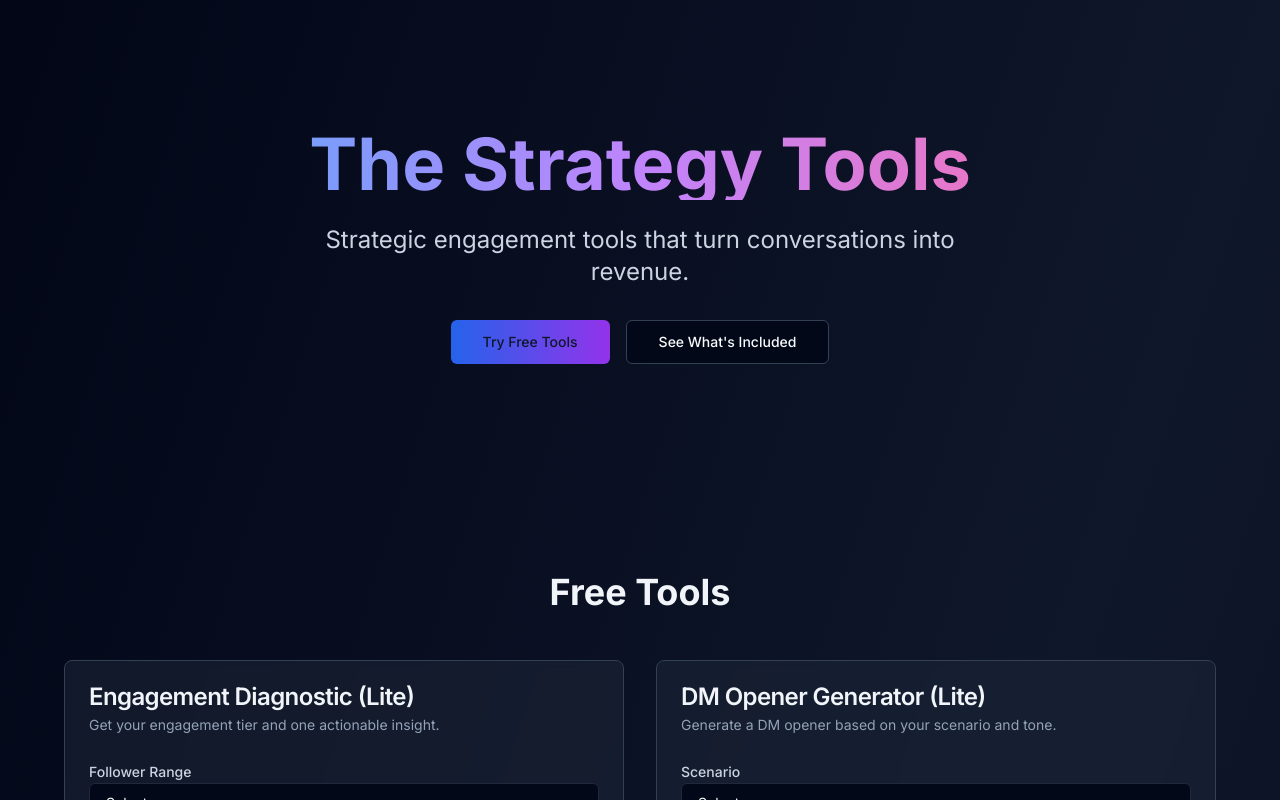
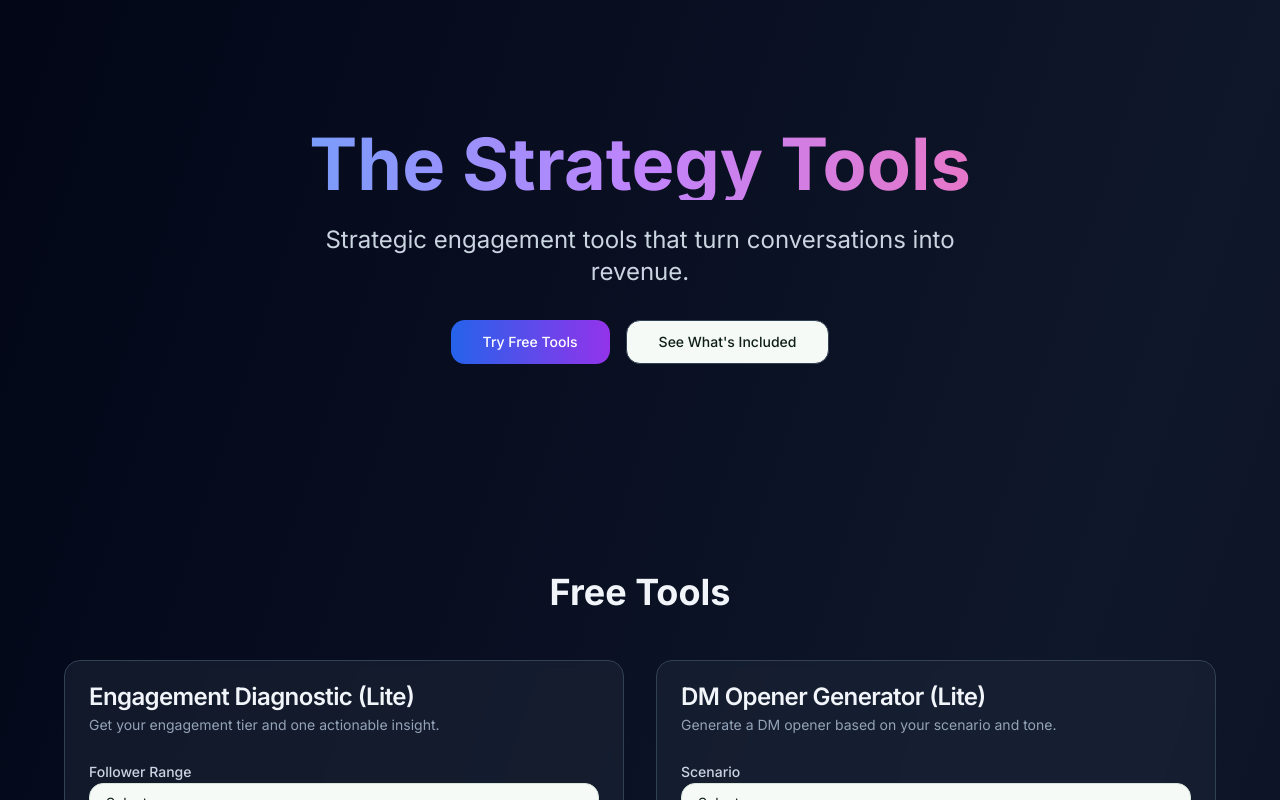
Before and after one commit to gmajors1326/strategies-tool-funnel, a Next.js app: page / in a window 1280 px wide. Shown: the top 800 px of the page. Built offline with nearby package versions, Linux system fonts and the light colour scheme.

Commit message:
Apply light cactus green theme tokens

```diff
--- a/app/globals.css
+++ b/app/globals.css
@@ -4,26 +4,48 @@
 
 @layer base {
   :root {
-    --background: 222.2 84% 4.9%;
-    --foreground: 210 40% 98%;
-    --card: 222.2 84% 4.9%;
-    --card-foreground: 210 40% 98%;
-    --popover: 222.2 84% 4.9%;
-    --popover-foreground: 210 40% 98%;
-    --primary: 217.2 91.2% 59.8%;
-    --primary-foreground: 222.2 47.4% 11.2%;
-    --secondary: 217.2 32.6% 17.5%;
-    --secondary-foreground: 210 40% 98%;
-    --muted: 217.2 32.6% 17.5%;
-    --muted-foreground: 215 20.2% 65.1%;
-    --accent: 217.2 32.6% 17.5%;
-    --accent-foreground: 210 40% 98%;
-    --destructive: 0 62.8% 30.6%;
-    --destructive-foreground: 210 40% 98%;
-    --border: 217.2 32.6% 17.5%;
-    --input: 217.2 32.6% 17.5%;
-    --ring: 224.3 76.3% 48%;
-    --radius: 0.5rem;
+    --background: 135 33% 97%;
+    --foreground: 150 33% 9%;
+    --card: 0 0% 100%;
+    --card-foreground: 150 33% 9%;
+    --popover: 0 0% 100%;
+    --popover-foreground: 150 33% 9%;
+    --primary: 151 41% 31%;
+    --primary-foreground: 0 0% 100%;
+    --secondary: 145 28% 93%;
+    --secondary-foreground: 151 41% 20%;
+    --muted: 145 24% 92%;
+    --muted-foreground: 152 16% 30%;
+    --accent: 140 23% 86%;
+    --accent-foreground: 150 33% 9%;
+    --destructive: 4 72% 43%;
+    --destructive-foreground: 0 0% 100%;
+    --border: 142 20% 87%;
+    --input: 142 20% 87%;
+    --ring: 151 41% 31%;
+    --radius: 1rem;
+  }
+
+  .dark {
+    --background: 150 33% 7%;
+    --foreground: 135 33% 97%;
+    --card: 150 33% 10%;
+    --card-foreground: 135 33% 97%;
+    --popover: 150 33% 10%;
+    --popover-foreground: 135 33% 97%;
+    --primary: 151 41% 55%;
+    --primary-foreground: 150 33% 7%;
+    --secondary: 150 18% 16%;
+    --secondary-foreground: 135 33% 97%;
+    --muted: 150 18% 16%;
+    --muted-foreground: 145 12% 75%;
+    --accent: 150 18% 18%;
+    --accent-foreground: 135 33% 97%;
+    --border: 150 18% 18%;
+    --input: 150 18% 18%;
+    --ring: 151 41% 55%;
+    --destructive: 4 72% 55%;
+    --destructive-foreground: 0 0% 100%;
   }
 }
 
@@ -36,3 +58,24 @@
     font-feature-settings: "rlig" 1, "calt" 1;
   }
 }
+
+@layer utilities {
+  .bg-hero-cactus {
+    background:
+      linear-gradient(135deg, #F6FBF7 0%, #EAF6EE 45%, #F7F3E8 100%);
+  }
+
+  .bg-cactus-glow {
+    background:
+      radial-gradient(600px circle at 20% 10%, #CFEBDD 0%, transparent 60%),
+      radial-gradient(700px circle at 80% 20%, #E9E2D0 0%, transparent 60%);
+  }
+
+  .bg-cactus-primary {
+    background: linear-gradient(135deg, #2F6F4E 0%, #255B3F 100%);
+  }
+
+  .bg-card-sheen {
+    background: linear-gradient(180deg, rgba(47,111,78,0.10) 0%, rgba(47,111,78,0.00) 40%);
+  }
+}
```
